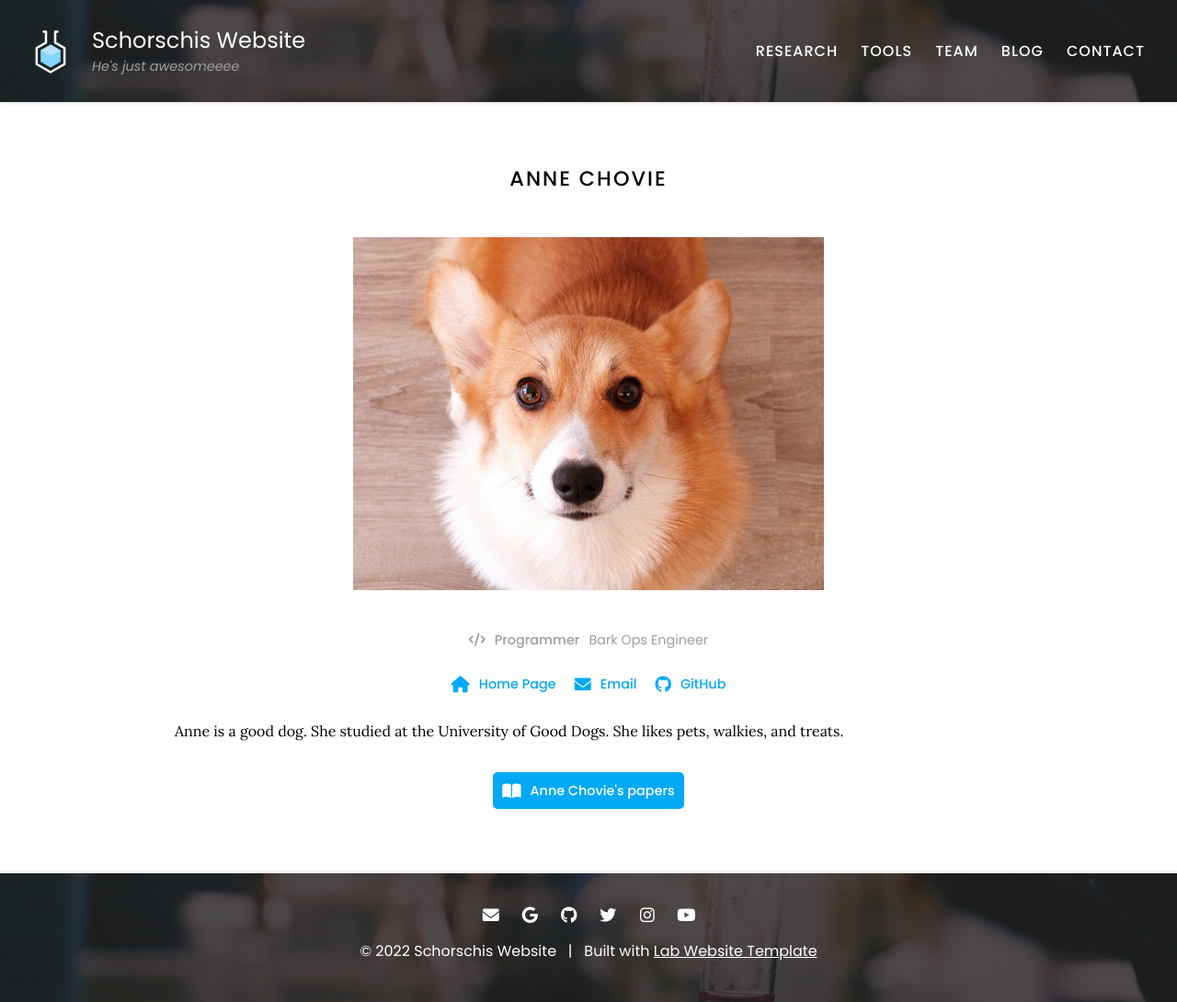
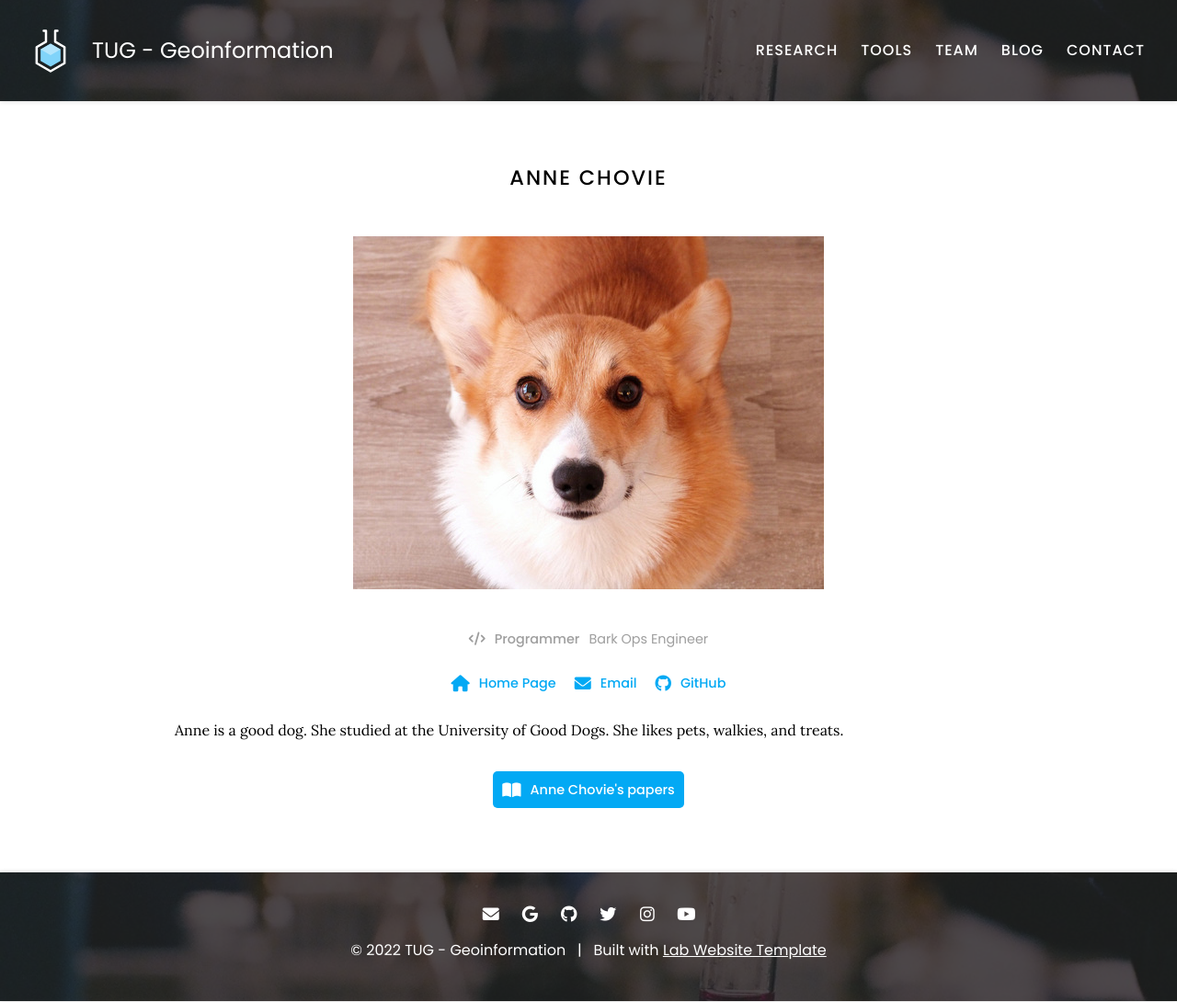
Before and after one commit to geowei1/geowei1.github.io, a Jekyll site: the page built from _members/anne-chovie.md, in a window 1280 px wide. Shown: the whole page at 92% size. Built offline with Jekyll 4.4.1, drawn with Linux system fonts in a browser that asks for light colours.

Commit message:
Update _config.yaml

```diff
--- a/_config.yaml
+++ b/_config.yaml
@@ -1,8 +1,7 @@
 ### basic settings
 
 # site properties and page defaults
-title: Schorschis Website
-subtitle: He's just awesomeeee
+title: TUG - Geoinformation
 description: balblabla
 logo: images/logo.svg
 header: images/background.jpg
```
